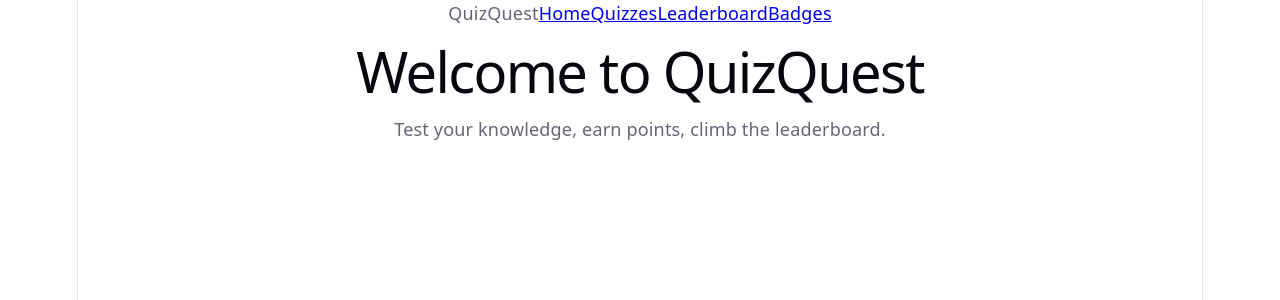
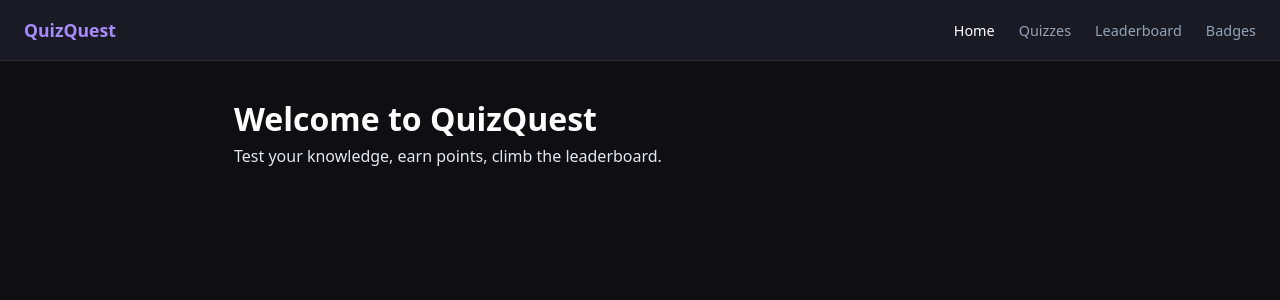
Before and after one commit to jayreck996/ts-msa, a React (Vite) app in the folder front/: page / in a window 1280 px wide. Shown: the top 300 px of the page. Built offline with nearby package versions, Linux system fonts and the light colour scheme; no server answers.

Commit message:
feat: UI redesign - front/src/index.css

```diff
--- a/front/src/index.css
+++ b/front/src/index.css
@@ -1,111 +1,120 @@
 :root {
-  --text: #6b6375;
-  --text-h: #08060d;
-  --bg: #fff;
-  --border: #e5e4e7;
-  --code-bg: #f4f3ec;
-  --accent: #aa3bff;
-  --accent-bg: rgba(170, 59, 255, 0.1);
-  --accent-border: rgba(170, 59, 255, 0.5);
-  --social-bg: rgba(244, 243, 236, 0.5);
-  --shadow:
-    rgba(0, 0, 0, 0.1) 0 10px 15px -3px, rgba(0, 0, 0, 0.05) 0 4px 6px -2px;
-
-  --sans: system-ui, 'Segoe UI', Roboto, sans-serif;
-  --heading: system-ui, 'Segoe UI', Roboto, sans-serif;
-  --mono: ui-monospace, Consolas, monospace;
-
-  font: 18px/145% var(--sans);
-  letter-spacing: 0.18px;
-  color-scheme: light dark;
+  --bg: #0f0f13;
+  --surface: #1a1a24;
+  --border: #2a2a38;
+  --accent: #7c3aed;
+  --accent-light: #a78bfa;
+  --text: #e2e8f0;
+  --muted: #94a3b8;
+  --green: #22c55e;
+  --yellow: #eab308;
+  --red: #ef4444;
+  font: 16px/1.6 system-ui, sans-serif;
   color: var(--text);
   background: var(--bg);
-  font-synthesis: none;
-  text-rendering: optimizeLegibility;
-  -webkit-font-smoothing: antialiased;
-  -moz-osx-font-smoothing: grayscale;
-
-  @media (max-width: 1024px) {
-    font-size: 16px;
-  }
 }
 
-@media (prefers-color-scheme: dark) {
-  :root {
-    --text: #9ca3af;
-    --text-h: #f3f4f6;
-    --bg: #16171d;
-    --border: #2e303a;
-    --code-bg: #1f2028;
-    --accent: #c084fc;
-    --accent-bg: rgba(192, 132, 252, 0.15);
-    --accent-border: rgba(192, 132, 252, 0.5);
-    --social-bg: rgba(47, 48, 58, 0.5);
-    --shadow:
-      rgba(0, 0, 0, 0.4) 0 10px 15px -3px, rgba(0, 0, 0, 0.25) 0 4px 6px -2px;
-  }
+* { box-sizing: border-box; margin: 0; padding: 0; }
+body { min-height: 100svh; }
+#root { min-height: 100svh; display: flex; flex-direction: column; }
 
-  #social .button-icon {
-    filter: invert(1) brightness(2);
-  }
+h1 { font-size: 2rem; font-weight: 700; color: #fff; }
+h2 { font-size: 1.25rem; font-weight: 600; color: #fff; }
+
+.navbar {
+  display: flex;
+  align-items: center;
+  gap: 1.5rem;
+  padding: 1rem 1.5rem;
+  background: var(--surface);
+  border-bottom: 1px solid var(--border);
+  flex-wrap: wrap;
+}
+.brand { font-weight: 700; font-size: 1.1rem; color: var(--accent-light); margin-right: auto; }
+.navbar a { color: var(--muted); text-decoration: none; font-size: 0.9rem; transition: color 0.2s; }
+.navbar a:hover, .navbar a.active { color: #fff; }
+
+.container { max-width: 860px; margin: 0 auto; padding: 2rem 1.5rem; width: 100%; }
+
+.card {
+  background: var(--surface);
+  border: 1px solid var(--border);
+  border-radius: 10px;
+  padding: 1.25rem 1.5rem;
+  margin-bottom: 0.75rem;
 }
 
-#root {
-  width: 1126px;
-  max-width: 100%;
-  margin: 0 auto;
-  text-align: center;
-  border-inline: 1px solid var(--border);
-  min-height: 100svh;
-  display: flex;
-  flex-direction: column;
-  box-sizing: border-box;
+.badge {
+  display: inline-block;
+  padding: 0.15rem 0.5rem;
+  border-radius: 999px;
+  font-size: 0.75rem;
+  font-weight: 600;
 }
+.badge-easy   { background: #14532d; color: var(--green); }
+.badge-medium { background: #713f12; color: var(--yellow); }
+.badge-hard   { background: #7f1d1d; color: var(--red); }
+.badge-purple { background: #4c1d95; color: var(--accent-light); }
 
-body {
-  margin: 0;
+table { width: 100%; border-collapse: collapse; }
+th { text-align: left; padding: 0.6rem 1rem; font-size: 0.8rem; color: var(--muted); border-bottom: 1px solid var(--border); }
+td { padding: 0.75rem 1rem; border-bottom: 1px solid var(--border); font-size: 0.9rem; }
+tr:last-child td { border-bottom: none; }
+tr:hover td { background: rgba(255,255,255,0.02); }
+.rank-1 td:first-child { color: #fbbf24; font-weight: 700; }
+.rank-2 td:first-child { color: #94a3b8; font-weight: 700; }
+.rank-3 td:first-child { color: #b45309; font-weight: 700; }
+
+input[type=number], input[type=text] {
+  background: var(--bg);
+  border: 1px solid var(--border);
+  color: var(--text);
+  padding: 0.5rem 0.75rem;
+  border-radius: 6px;
+  font-size: 0.9rem;
+  outline: none;
 }
+input:focus { border-color: var(--accent); }
 
-h1,
-h2 {
-  font-family: var(--heading);
-  font-weight: 500;
-  color: var(--text-h);
+button {
+  background: var(--accent);
+  color: #fff;
+  border: none;
+  padding: 0.5rem 1rem;
+  border-radius: 6px;
+  cursor: pointer;
+  font-size: 0.9rem;
+  margin-left: 0.5rem;
+  transition: opacity 0.2s;
 }
+button:hover { opacity: 0.85; }
 
-h1 {
-  font-size: 56px;
-  letter-spacing: -1.68px;
-  margin: 32px 0;
-  @media (max-width: 1024px) {
-    font-size: 36px;
-    margin: 20px 0;
-  }
+.hero { text-align: center; padding: 4rem 1.5rem 3rem; }
+.hero p { color: var(--muted); margin-top: 0.75rem; font-size: 1.05rem; }
+.hero-links { display: flex; gap: 1rem; justify-content: center; margin-top: 2rem; flex-wrap: wrap; }
+.hero-links a {
+  padding: 0.6rem 1.4rem;
+  border-radius: 8px;
+  text-decoration: none;
+  font-weight: 600;
+  font-size: 0.95rem;
+  transition: opacity 0.2s;
 }
-h2 {
-  font-size: 24px;
-  line-height: 118%;
-  letter-spacing: -0.24px;
-  margin: 0 0 8px;
-  @media (max-width: 1024px) {
-    font-size: 20px;
-  }
+.btn-primary { background: var(--accent); color: #fff; }
+.btn-outline { border: 1px solid var(--border); color: var(--text); }
+.btn-primary:hover, .btn-outline:hover { opacity: 0.8; }
+
+.stat-row { display: flex; gap: 1rem; flex-wrap: wrap; margin-top: 0.4rem; }
+.stat { font-size: 0.8rem; color: var(--muted); }
+.stat span { color: var(--text); font-weight: 600; }
+
+.dim { opacity: 0.35; }
+.page-header { margin-bottom: 1.5rem; }
+.lookup { display: flex; align-items: center; margin-bottom: 1.5rem; }
+.empty { color: var(--muted); text-align: center; padding: 3rem 0; }
+
+@media (max-width: 600px) {
+  .navbar { gap: 1rem; }
+  h1 { font-size: 1.5rem; }
+  td, th { padding: 0.5rem 0.6rem; font-size: 0.8rem; }
 }
-p {
-  margin: 0;
-}
-
-code,
-.counter {
-  font-family: var(--mono);
-  display: inline-flex;
-  border-radius: 4px;
-  color: var(--text-h);
-}
-
-code {
-  font-size: 15px;
-  line-height: 135%;
-  padding: 4px 8px;
-  background: var(--code-bg);
-}
```
